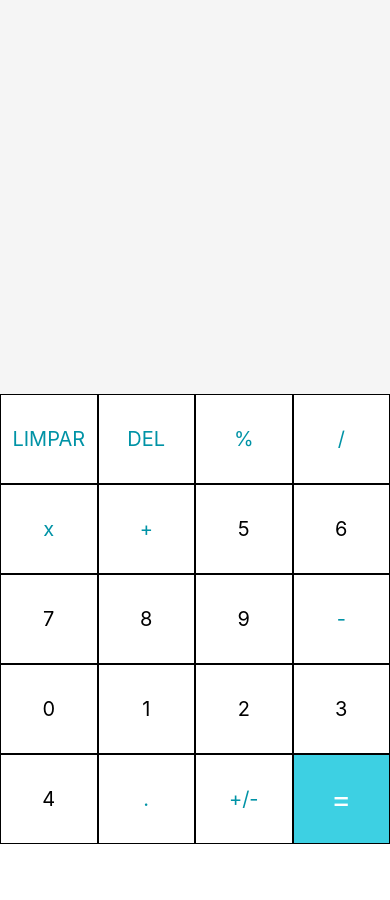
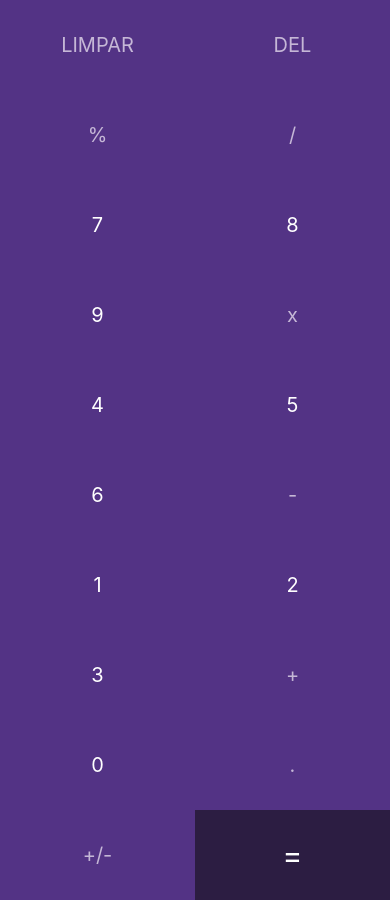
Before and after one commit to raganapaula/Calculadora, a React Native app in the folder Calculadora/: screen / in a window 390 px wide. Before the commit the page ends 844 px from the top, so only its background shows below. Built offline with nearby package versions, Linux system fonts and the light colour scheme.

Commit message:
Positivo/Negativo

```diff
--- a/Calculadora/App.js
+++ b/Calculadora/App.js
@@ -1,23 +1,23 @@
 import React from 'react';
-import {useState} from 'react'
-import { StyleSheet, Text, View, TouchableOpacity, Button } from 'react-native';
+import { useState } from 'react'
+import { StyleSheet, Text, View, TouchableOpacity } from 'react-native';
 
 export default function App() {
   // Mapeamento de teclas
-  const buttons = ['LIMPAR', 'DEL', '%', '/', "x", '+', 5, 6, 7, 8, 9,'-', 0, 1, 2, 3, 4,'.', '+/-', '=']
+  const buttons = ['LIMPAR', 'DEL', '%', '/', 7, 8, 9, 'x', 4, 5, 6, '-', 1, 2, 3, '+', 0, '.', '+/-', '=']
 
   const [currentNumber, setCurrentNumber] = useState("")
   const [lastNumber, setLastNumber] = useState("")
 
 
-  function calculator(){
+  function calculator() {
     const splitNumbers = currentNumber.split(' ')
     const fistNumber = parseFloat(splitNumbers[0])
     const lastNumber = parseFloat(splitNumbers[2])
     const operator = splitNumbers[1]
 
     // Faz ação referente tecla pressionada
-    switch(operator){
+    switch (operator) {
       case '+':
         setCurrentNumber((fistNumber + lastNumber).toString())
         return
@@ -33,13 +33,13 @@
     }
   }
 
-  function handleInput(buttonPressed){
+  function handleInput(buttonPressed) {
     console.log(buttonPressed) // Mostra no Console a tecla pressionada
-    if(buttonPressed === '+' | buttonPressed === "-" | buttonPressed === "x" | buttonPressed === "/" ){
+    if (buttonPressed === '+' | buttonPressed === "-" | buttonPressed === "x" | buttonPressed === "/" | buttonPressed === "%") {
       setCurrentNumber(currentNumber + " " + buttonPressed + " ")
       return
     }
-    switch(buttonPressed){
+    switch (buttonPressed) {
       case 'DEL':
         setCurrentNumber(currentNumber.substring(0, (currentNumber.length - 1)))
         return
@@ -52,6 +52,7 @@
         calculator()
         return
       case '+/-':
+        setCurrentNumber(currentNumber * -1)
         return
     }
 
@@ -72,13 +73,13 @@
 
         {buttons.map((button) =>
           button === '=' ? // Mapeamento do botão =
-        <TouchableOpacity onPress={() => handleInput(button)} key={button} style={[styles.button, {backgroundColor: '#3dd0e3'}]}>
-          <Text style={[styles.textButton, {color: "white", fontSize: 30}]}>{button}</Text>
-        </TouchableOpacity>
-          : // Mapeamento dos outros botões
-          <TouchableOpacity onPress={() => handleInput(button)} key={button} style={styles.button}>
-            <Text style={[styles.textButton, {color: typeof(button) === 'number' ? 'black': '#0093a6'}]}>{button}</Text>
-          </TouchableOpacity>
+            <TouchableOpacity onPress={() => handleInput(button)} key={button} style={[styles.button, { backgroundColor: '#2c1d42' }]}>
+              <Text style={[styles.textButton, { color: "white", fontSize: 30 }]}>{button}</Text>
+            </TouchableOpacity>
+            : // Mapeamento dos outros botões
+            <TouchableOpacity onPress={() => handleInput(button)} key={button} style={styles.button}>
+              <Text style={[styles.textButton, { color: typeof (button) === 'number' ? '#ffffff' : '#c5b7d6' }]}>{button}</Text>
+            </TouchableOpacity>
         )}
       </View>
     </View>
@@ -93,16 +94,16 @@
   results: {
     flex: 2,
     justifyContent: "center",
-    backgroundColor: "#f5f5f5"
+    backgroundColor: "#2c1d42"
   },
   resultText: {
-    color: "#282F38",
+    color: "#ffffff",
     fontSize: 32,
     fontWeight: "bold",
     padding: 12,
     textAlign: "right"
   },
-  historyText:{
+  historyText: {
     color: "#7c7c7c",
     fontSize: 20,
     marginRight: 10,
@@ -113,16 +114,15 @@
     flexWrap: 'wrap',
   },
   button: {
-    backgroundColor: 'white',
-    borderWidth: 1,
+    backgroundColor: '#533385',
     alignItems: 'center',
     justifyContent: 'center',
-    minWidth: 90,
+    minWidth: 150,
     minHeight: 90,
     flex: 2,
   },
   textButton: {
-    color: "#7c7c7c",
+    color: '#7c7c7c',
     fontSize: 20,
   }
 });
```
